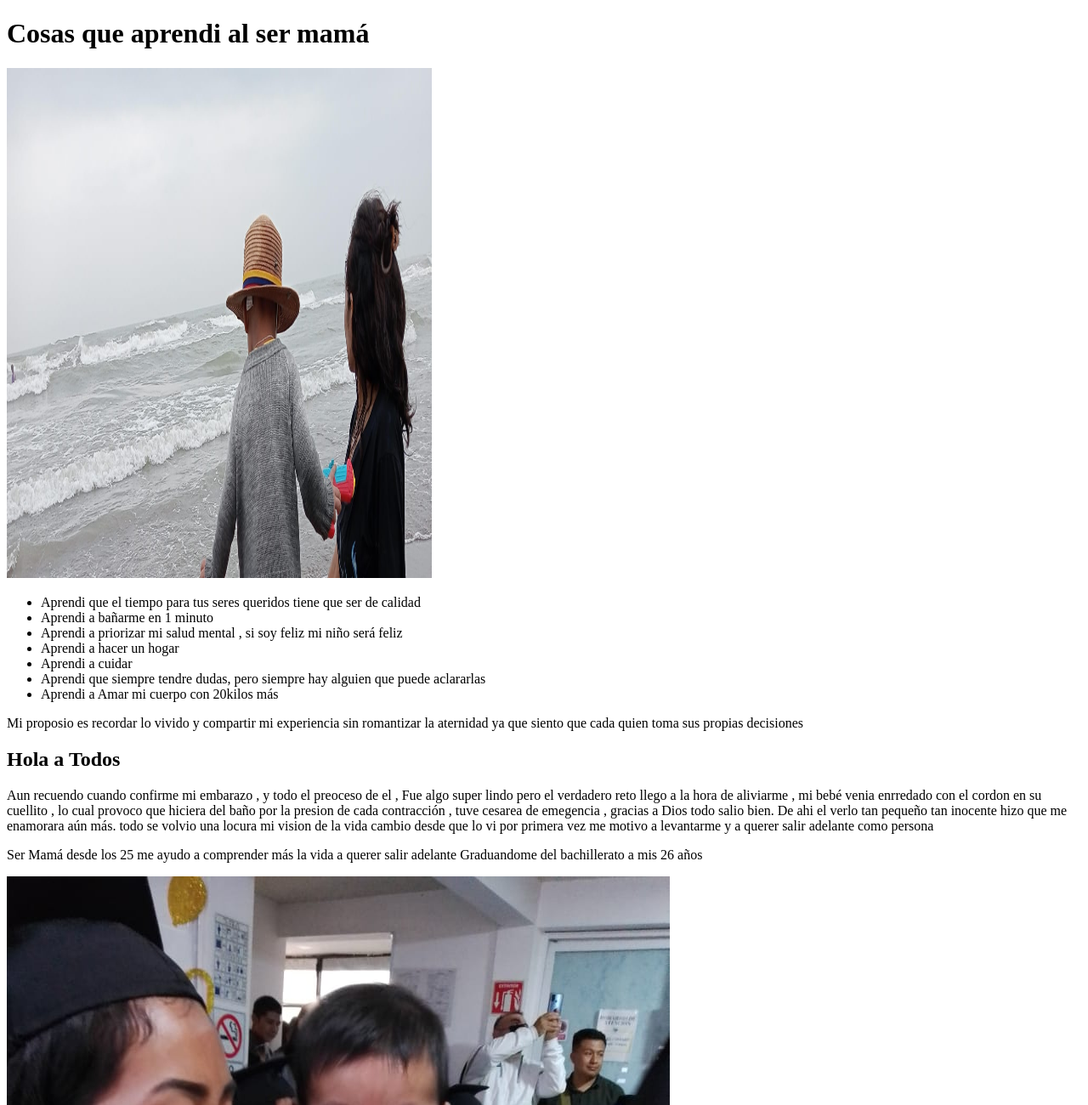
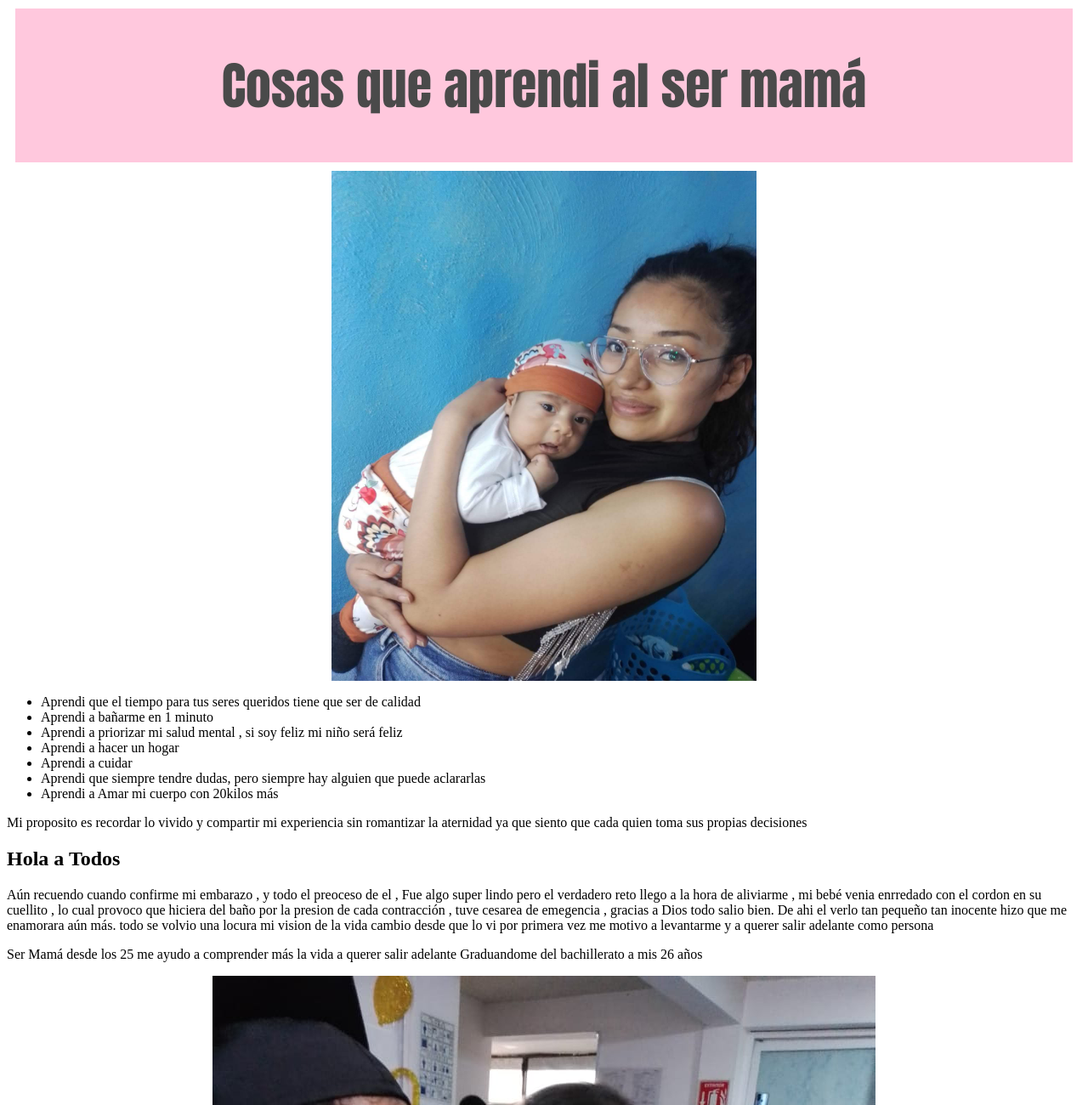
Before and after one commit to karenflores07/mi-blog, a plain HTML site: page index.html in a window 1280 px wide. Shown: the top 1300 px of the page at 85% size. Drawn offline with Linux system fonts and the light colour scheme.

Commit message:
feat:utilice etiquetas semanticas

```diff
--- a/index.html
+++ b/index.html
@@ -4,13 +4,18 @@
 <head>
     <meta charset="UTF-8">
     <meta name="viewport" content="width=device-width, initial-scale=1.0">
+    <link rel="stylesheet" href="style.css">
     <title>Mi maternidad</title>
 </head>
 
 <body>
+    <header>
         <h1>Cosas que aprendi al ser mamá</h1>
-    <img src="img/plyaAndy.jpg" alt="imagen de Ander y yo poniendo el arbol de navida " width="500" height="600">
 
+    </header>
+        <img src="img/adndydemeses.jpg" alt="imagen de Ander y yo poniendo el arbol de navida " width="500" height="600">
+
+    <main>
         <ul>
             <li>Aprendi que el tiempo para tus seres queridos tiene que ser de calidad</li>
             <li>Aprendi a bañarme en 1 minuto</li>
@@ -21,23 +26,34 @@
             <li>Aprendi a Amar mi cuerpo con 20kilos más</li>
 
         </ul>
-    <p> Mi proposio es recordar lo vivido y compartir mi experiencia sin romantizar la aternidad ya que siento que cada
+    </main>
+    <seccion>
+        <p> Mi proposito es recordar lo vivido y compartir mi experiencia sin romantizar la aternidad ya que siento que
+            cada
             quien toma sus propias decisiones</p>
+    </seccion>
+    <article>
         <h2>Hola a Todos</h2>
-    <p>Aun recuendo cuando confirme mi embarazo , y todo el preoceso de el , Fue algo super lindo pero el verdadero reto
+        <p>Aún recuendo cuando confirme mi embarazo , y todo el preoceso de el , Fue algo super lindo pero el verdadero
+            reto
             llego a la hora de aliviarme , mi bebé venia enrredado con el cordon en su cuellito , lo cual provoco que
             hiciera del baño por la presion de cada contracción , tuve cesarea de emegencia , gracias a Dios todo salio
             bien. De ahi el verlo tan pequeño tan inocente hizo que me enamorara aún más. todo se volvio una locura mi
-        vision de la vida cambio desde que lo vi por primera vez me motivo a levantarme y a querer salir adelante como
+            vision de la vida cambio desde que lo vi por primera vez me motivo a levantarme y a querer salir adelante
+            como
             persona</p>
-    <p>Ser Mamá desde los 25 me ayudo a comprender más la vida a querer salir adelante Graduandome del bachillerato a
+    </article>
+    <article>
+        <p>Ser Mamá desde los 25 me ayudo a comprender más la vida a querer salir adelante Graduandome del bachillerato
+            a
             mis 26 años</p>
         <img src="img/graduacion.jpg" alt="Graduacion de Kaen con su bebé en brazos">
-
+    </article>
+    <section>
         <h2>karen Flores</h2>
         <p>28 años originaria del EDOMEX actualmente estoy construllendo mi futuro en elmundo de la programación </p>
-
-
+    </section>
+    <footer>
         <h2>Les comparto Blogs que me ayudan en este proceso</h2>
         <ul>
             <li><a href="https://www.facebook.com/share/1BGqL8pi2W/">Pediatra</a></li>
@@ -46,4 +62,5 @@
                     href="https://www.schoolandcollegelistings.com/MX/Ecatepec-De/824457354350166/Centro-de-Estimulaci%C3%B3n-Temprana-%22La-Pulguita%22#google_vignette">Estimulación
                     Temprana</a></li>
         </ul>
+    </footer>
 </body>
--- /dev/null
+++ b/style.css
@@ -0,0 +1,14 @@
+header{
+    font-family: Impact, Haettenschweiler, 'Arial Narrow Bold', sans-serif;
+    font-size: 30px;
+    margin: 10px;
+    padding: 5px;
+    text-align: center;
+    color:#4A4A4A;
+    background-color: #FFC8DD;
+}
+img{
+   display: block;
+   margin: 0 auto;
+
+}
```
Also changed, not shown: img/adndydemeses.jpg (added). Lines whose indentation alone changed are shown as unchanged.
